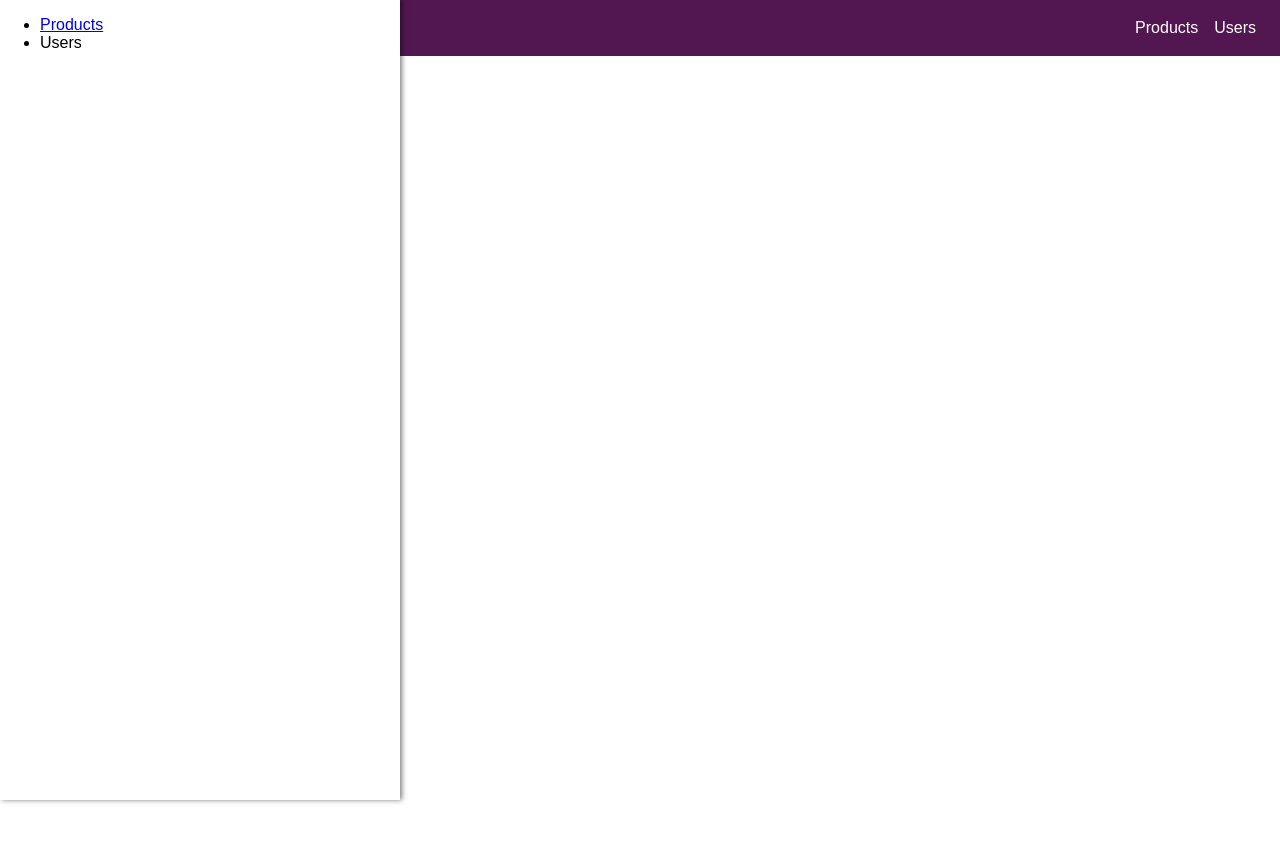
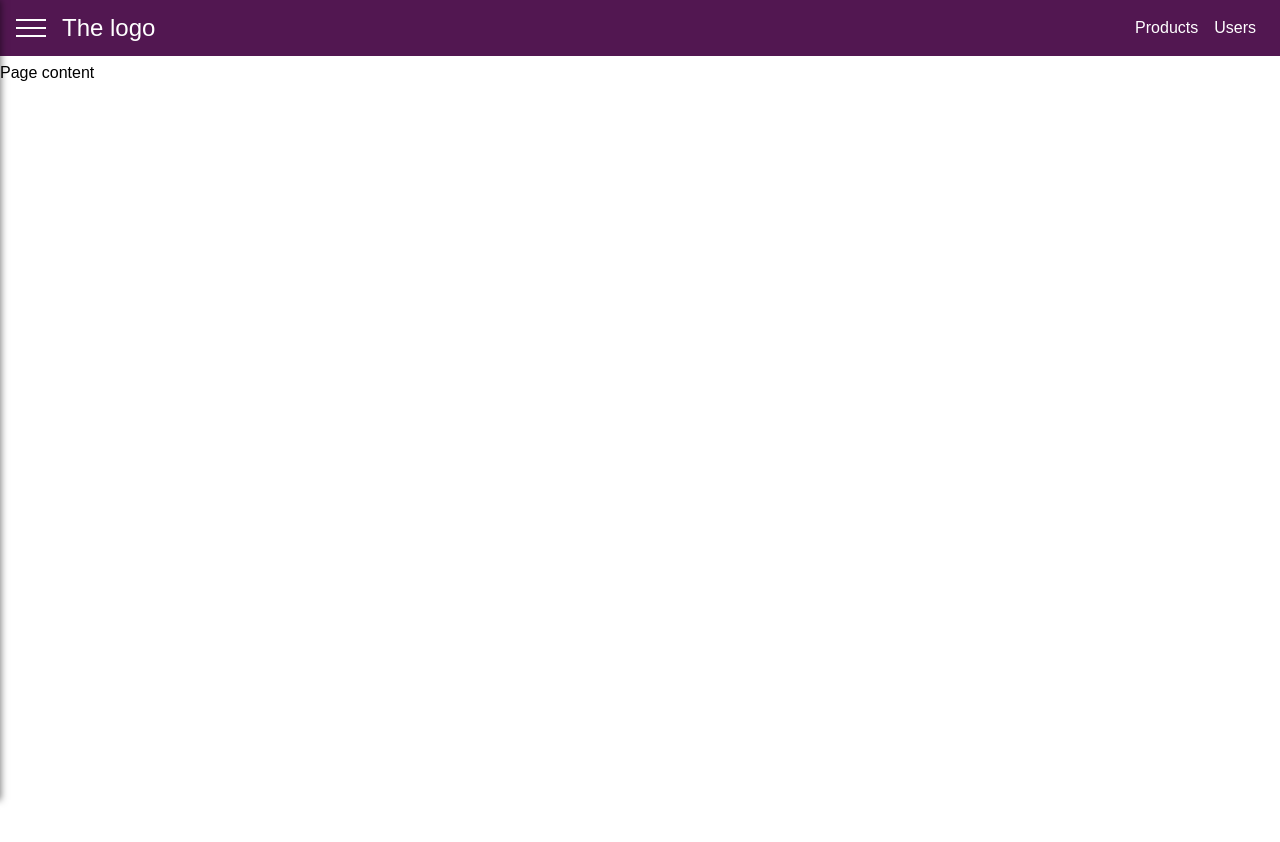
Before and after one commit to alanmaranto/React-Navigation-Bar, a React (Create React App) app: page / in a window 1280 px wide. Shown: the top 842 px of the page. Built offline with nearby package versions, Linux system fonts and the light colour scheme.

Commit message:
feature(drawer): full drawer

```diff
--- a/src/App.js
+++ b/src/App.js
@@ -1,17 +1,42 @@
-import React from "react";
+import React, { Component } from "react";
 import Toolbar from "./components/Toolbar/Toolbar";
-import SideDrawer from './components/SideDrawer/SideDrawer';
+import SideDrawer from "./components/SideDrawer/SideDrawer";
+import Backdrop from "./components/Backdrop/Backdrop";
 
-function App() {
-  return (
-    <div style={{ height: '100%'}}>
-      <Toolbar />
-      <SideDrawer />
-      <main style={{ marginTop: '64px'}}>
-        <p>Page content</p>
-      </main>
-    </div>
-  );
+class App extends Component {
+  state = {
+    sideDrawerOpen: false,
+  };
+
+  drawerToggleOnClickHandler = () => {
+    this.setState((prevState) => {
+      return { sideDrawerOpen: !prevState.sideDrawerOpen };
+    });
+  };
+
+  backdropOnClickHandler = () => {
+    this.setState({ sideDrawerOpen: false });
+  };
+
+  render() {
+    const { sideDrawerOpen } = this.state;
+    let sideDrawer;
+    let backdrop;
+
+    if (sideDrawerOpen) {
+      backdrop = <Backdrop drawerClose={this.backdropOnClickHandler} />;
+    }
+    return (
+      <div style={{ height: "100%" }}>
+        <Toolbar drawerClickHandler={this.drawerToggleOnClickHandler} />
+        <SideDrawer showSideDraw={sideDrawerOpen} />
+        {backdrop}
+        <main style={{ marginTop: "64px" }}>
+          <p>Page content</p>
+        </main>
+      </div>
+    );
+  }
 }
 
 export default App;
--- /dev/null
+++ b/src/components/Backdrop/Backdrop.css
@@ -0,0 +1,9 @@
+.backdrop {
+    position: fixed;
+    width: 100%;
+    height: 100%;
+    background: rgba(0, 0, 0, 0.3);
+    z-index: 100;
+    top: 0;
+    left: 0;
+}
--- /dev/null
+++ b/src/components/Backdrop/Backdrop.js
@@ -0,0 +1,8 @@
+import React from "react";
+import "./Backdrop.css";
+
+const Backdrop = ({ drawerClose }) => (
+  <div className="backdrop" onClick={drawerClose}></div>
+);
+
+export default Backdrop;
--- a/src/components/SideDrawer/DrawerToggleButton.js
+++ b/src/components/SideDrawer/DrawerToggleButton.js
@@ -1,8 +1,8 @@
 import React from "react";
 import './DrawerToggleButton.css';
 
-const DrawerToggleButton = (props) => (
-  <button className="toggle-button">
+const DrawerToggleButton = ({ drawerClickHandler }) => (
+  <button className="toggle-button" onClick={drawerClickHandler}>
     <div className="toggle-button__line"></div>
     <div className="toggle-button__line"></div>
     <div className="toggle-button__line"></div>
--- a/src/components/SideDrawer/SideDrawer.css
+++ b/src/components/SideDrawer/SideDrawer.css
@@ -1,10 +1,40 @@
 .side-drawer {
   height: 100%;
   background: white;
-    box-shadow: 2px 0px 5px rgba(0, 0, 0, 0.5);
+  box-shadow: 1px 0px 7px rgba(0, 0, 0, 0.5);
   position: fixed;
   top: 0;
   left: 0;
-    width: 400px;
+  width: 70%;
+  max-width: 400px;
   z-index: 200;
+  transform: translateX(-100%);
+  transition: transform 0.3s ease-out;
 }
+
+.side-drawer.open {
+  transform: translateX(0);
+}
+
+.side-drawer ul {
+  height: 100%;
+  list-style: none;
+  display: flex;
+  flex-direction: column;
+  justify-content: center;
+}
+
+.side-drawer li {
+  margin: 0.5rem 0;
+}
+
+.side-drawer a {
+  color: #521751;
+  text-decoration: none;
+  font-size: 1.2rem;
+}
+
+.side-drawer a:hover,
+.side-drawer a:active {
+  color: #fa923f;
+}
--- a/src/components/SideDrawer/SideDrawer.js
+++ b/src/components/SideDrawer/SideDrawer.js
@@ -1,17 +1,23 @@
 import React from "react";
 import "./SideDrawer.css";
 
-const SideDrawer = (props) => (
-  <nav className="side-drawer">
+const SideDrawer = ({ showSideDraw }) => {
+    let drawerClasses = 'side-drawer'
+    if (showSideDraw) {
+        drawerClasses = 'side-drawer open'
+    }
+  return (
+    <nav className={drawerClasses}>
       <ul>
         <li>
           <a href="/">Products</a>
         </li>
         <li>
-        <a href="/"></a>Users
+          <a href="/">Users</a>
         </li>
       </ul>
     </nav>
   );
+};
 
 export default SideDrawer;
--- a/src/components/Toolbar/Toolbar.js
+++ b/src/components/Toolbar/Toolbar.js
@@ -2,11 +2,11 @@ import React from "react";
 import DrawerToggleButton from '../SideDrawer/DrawerToggleButton';
 import "./Toolbar.css";
 
-const Toolbar = (props) => (
+const Toolbar = ({ drawerClickHandler}) => (
   <header className="toolbar">
     <nav className="toolbar__navigation">
       <div>
-          <DrawerToggleButton />
+          <DrawerToggleButton drawerClickHandler={drawerClickHandler} />
       </div>
       <div className="toolbar__logo">
         <a href="/">The logo</a>
```
Lines whose indentation alone changed are shown as unchanged.
